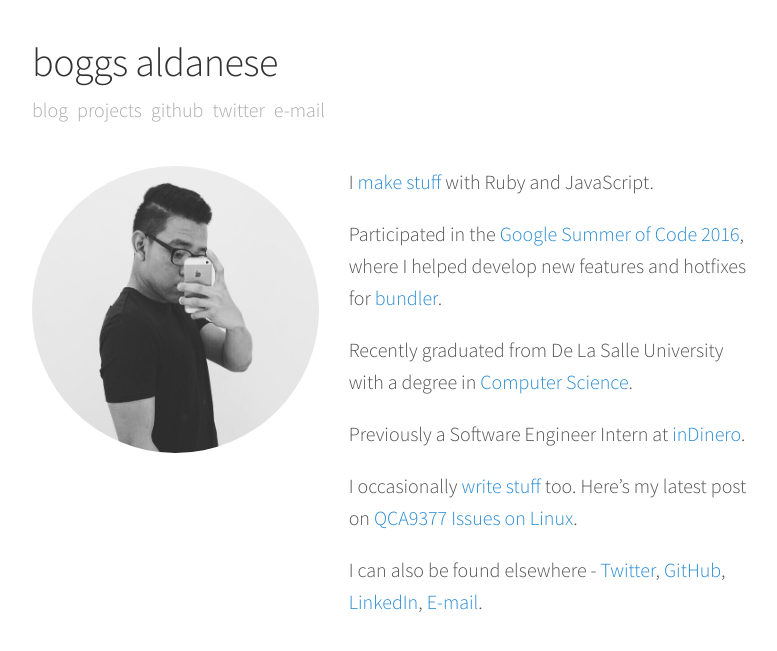
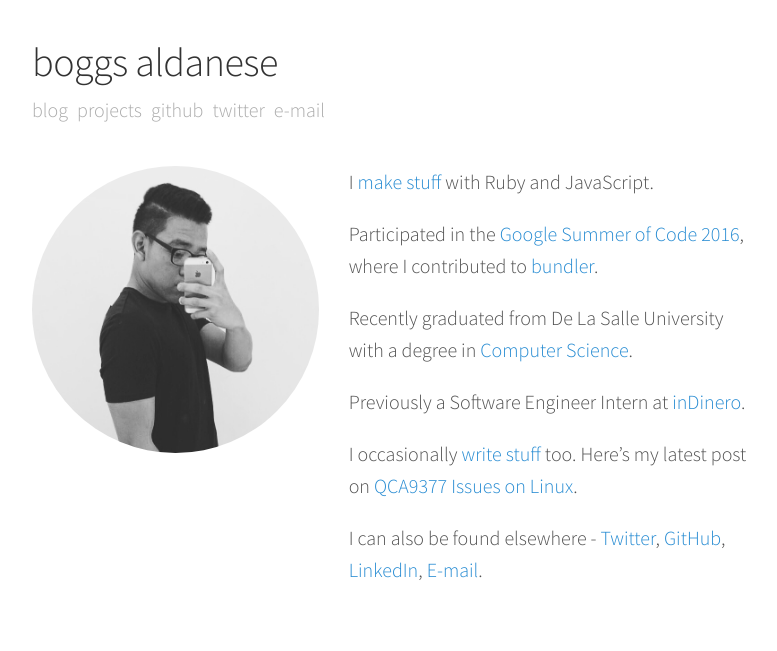
Before and after one commit to b-ggs/b-ggs.github.io, a Jekyll site: the page built from index.md, in a window 1280 px wide. Shown: the top 651 px of the page, without its empty margins (243-1020 px from the left). Built offline with Jekyll 4.4.1, drawn with Linux system fonts in a browser that asks for light colours; nearby versions of some CDN libraries.

Commit message:
Rephrase info

```diff
--- a/index.md
+++ b/index.md
@@ -5,7 +5,7 @@ permalink: /
 
 I [make stuff][make] with Ruby and JavaScript.
 
-Participated in the [Google Summer of Code 2016][gsoc]{:target="_blank"}, where I helped develop new features and hotfixes for [bundler][bundler]{:target="_blank"}.
+Participated in the [Google Summer of Code 2016][gsoc]{:target="_blank"}, where I contributed to [bundler][bundler]{:target="_blank"}.
 
 Recently graduated from De La Salle University with a degree in [Computer Science][csst]{:target="_blank"}.
 
```
